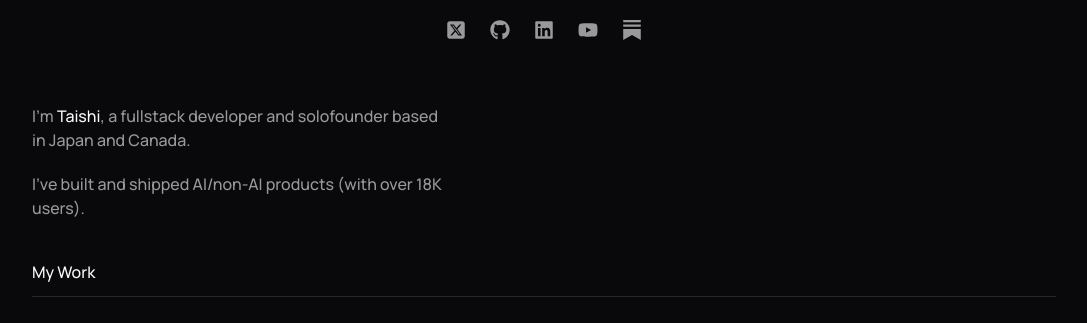
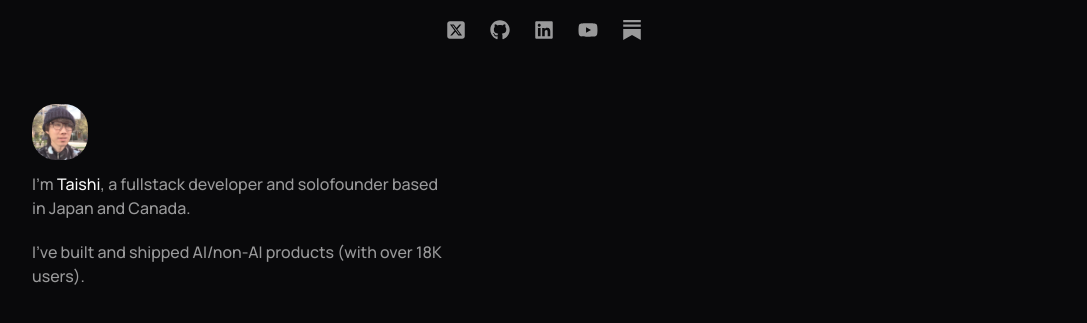
Before and after one commit to taishikato/portfolio-2, a Next.js app: page / in a window 1280 px wide. Shown: the top 323 px of the page, without its empty margins (96-1183 px from the left). Built offline with nearby package versions, Linux system fonts and the light colour scheme; grey boxes are pictures that could not be loaded.

Commit message:
Add profile image to home page

```diff
--- a/src/app/page.tsx
+++ b/src/app/page.tsx
@@ -1,15 +1,25 @@
 import { MyWork } from "@/components/my-work";
+import ProfileImage from "../assets/profile.webp";
 
 export default function Home() {
   return (
     <div className="space-y-10">
-      <h1 className="w-[90%] md:w-2/5">
-        <span className="mb-5 block">
-          I'm <span className="text-secondary-foreground">Taishi</span>, a
-          fullstack developer and solofounder based in Japan and Canada.
-        </span>
-        <p>I've built and shipped AI/non-AI products (with over 18K users).</p>
-      </h1>
+      <div>
+        <img
+          src={ProfileImage.src}
+          className="w-14 rounded-3xl"
+          alt="profile image"
+        />
+        <h1 className="w-[90%] md:w-2/5 mt-3">
+          <span className="mb-5 block">
+            I'm <span className="text-secondary-foreground">Taishi</span>, a
+            fullstack developer and solofounder based in Japan and Canada.
+          </span>
+          <p>
+            I've built and shipped AI/non-AI products (with over 18K users).
+          </p>
+        </h1>
+      </div>
 
       <MyWork />
     </div>
```
Also changed, not shown: src/assets/profile.webp (added).
